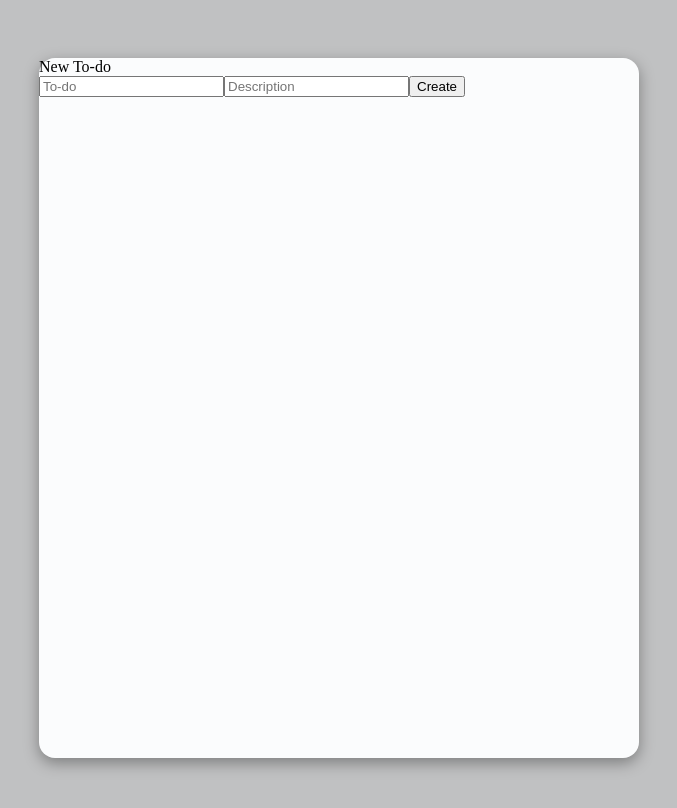
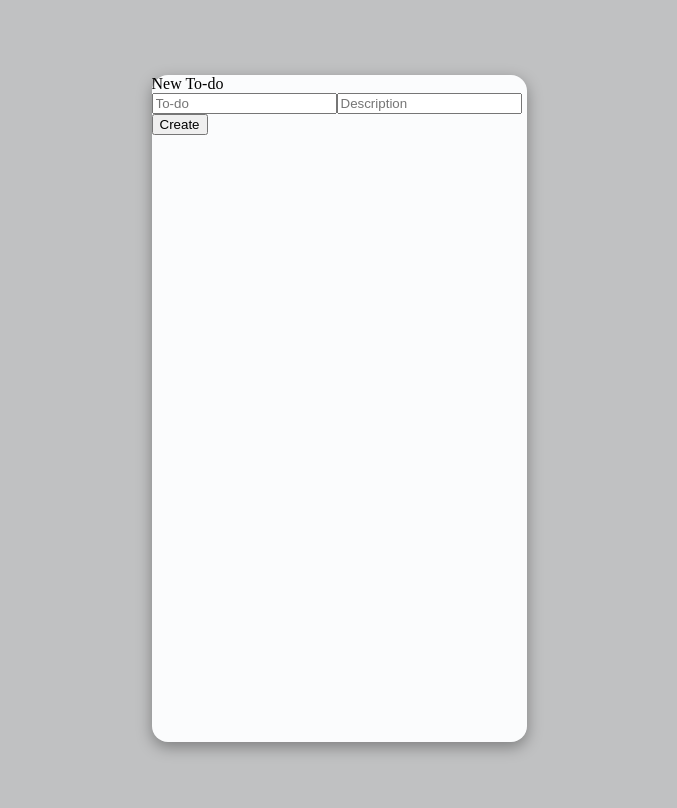
Before and after one commit to sophocles99/tasks-frontend, a React (Vite) app: page /addtodo in a window 1280 px wide. Shown: the top 808 px of the page, without its empty margins (301-978 px from the left). Built offline with nearby package versions, Linux system fonts and the light colour scheme; no server answers.

Commit message:
change app size

```diff
--- a/src/App.css
+++ b/src/App.css
@@ -1,6 +1,6 @@
 .app {
-  width: 600px;
-  height: 700px;
+  width: 375px;
+  height: 667px;
   background-color: rgb(251, 252, 253);
   border-radius: 1rem;
   box-shadow: rgba(0, 0, 0, 0.35) 0px 5px 15px;
```
